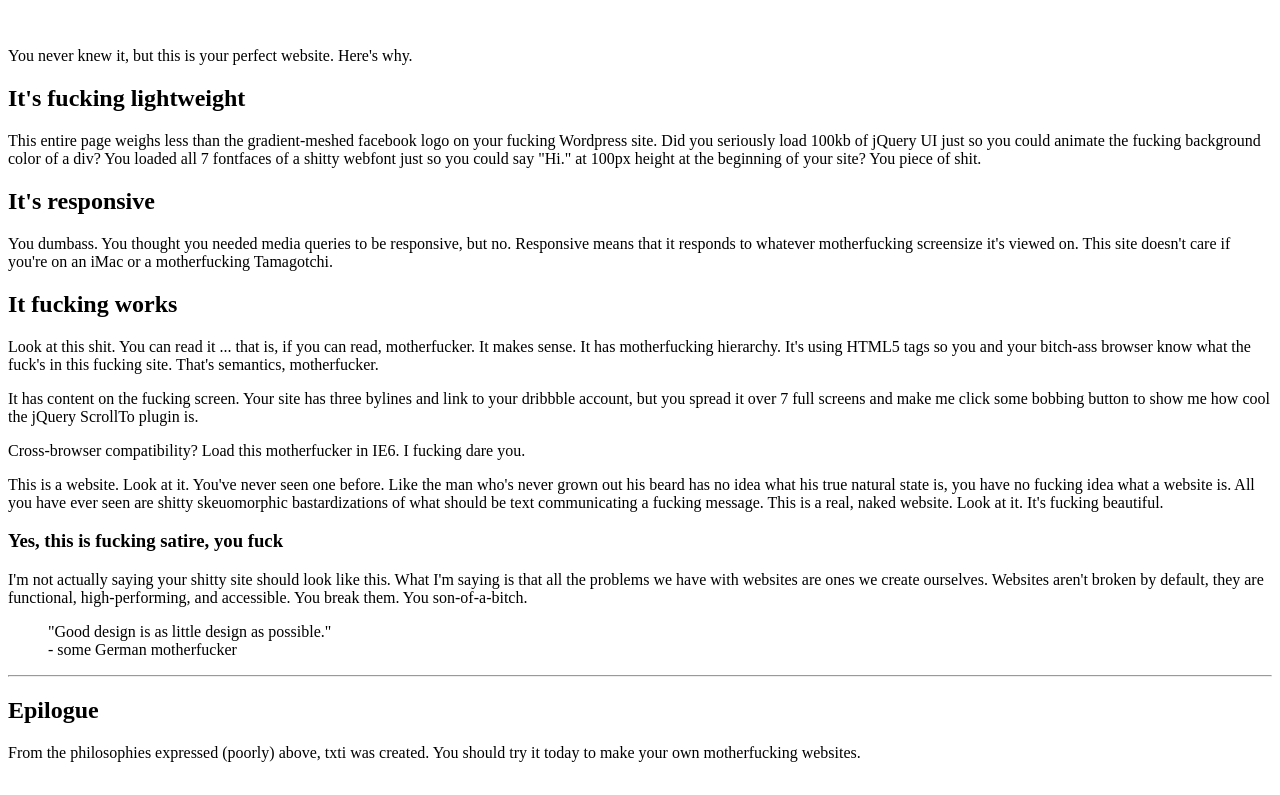
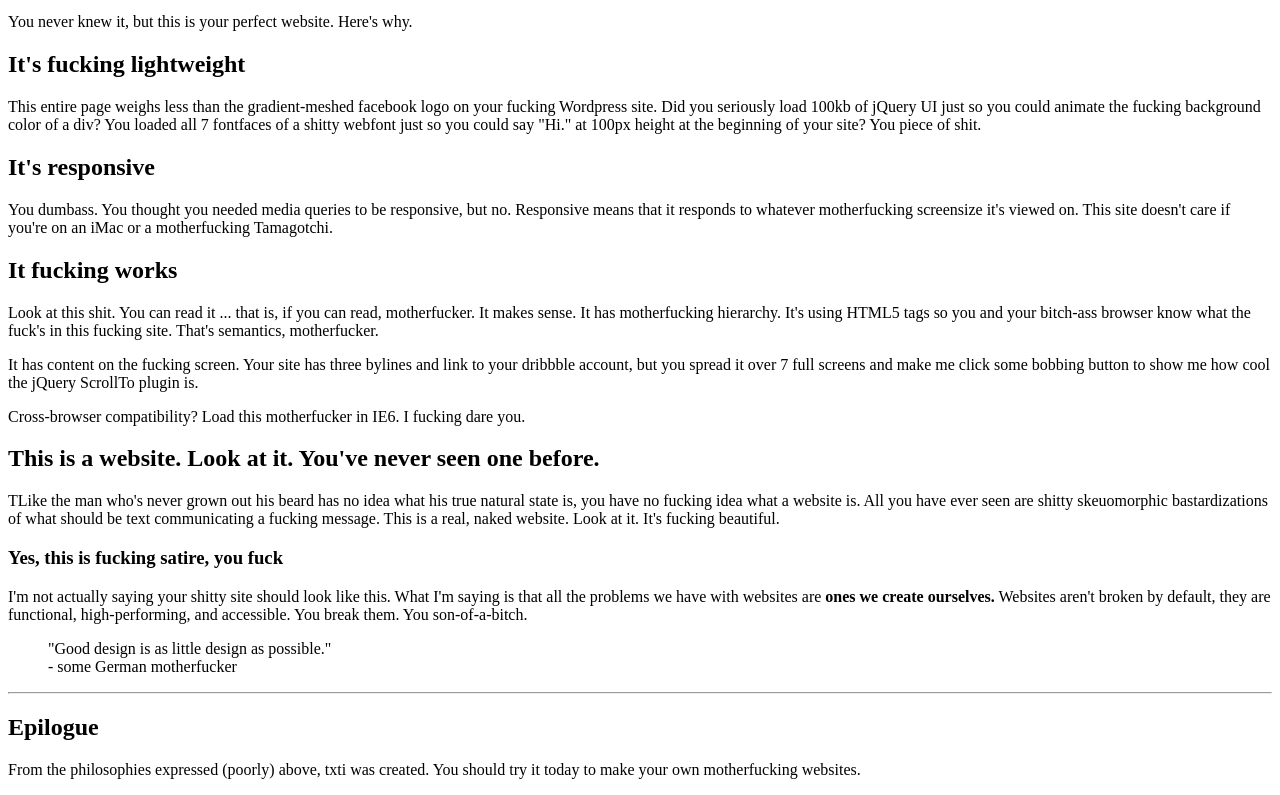
Before and after one commit to fr3d100/fr3d100.github.io, a plain HTML site: page index.html in a window 1280 px wide. Shown: the part 423-1218 px from the top of the page. Drawn offline with Linux system fonts and the light colour scheme.

Commit message:
Correction des anomalies mineures

```diff
--- a/index.html
+++ b/index.html
@@ -24,7 +24,7 @@
 
 <h3>Well guess what, motherfucker:</h3>
 <p>You. Are. Over-designing. Look at this shit. It's a motherfucking website. Why the fuck do you need to animate a fucking trendy-ass banner flag when I hover over that useless piece of shit? You spent hours on it and added 80 kilobytes to your fucking site, and some motherfucker jabbing at it on their iPad with fat sausage fingers will never see that shit. Not to mention blind people will never see that shit, but they don't see any of your shitty shit.</p>
-<br>
+
 <p>You never knew it, but this is your perfect website. Here's why.</p>
 
 <h2>It's fucking lightweight</h2>
@@ -40,11 +40,11 @@
 
 <p>Cross-browser compatibility? Load this motherfucker in IE6. I fucking dare you.</p>
 
-<p>This is a website. Look at it. You've never seen one before.
-Like the man who's never grown out his beard has no idea what his true natural state is, you have no fucking idea what a website is. All you have ever seen are shitty skeuomorphic bastardizations of what should be text communicating a fucking message. This is a real, naked website. Look at it. It's fucking beautiful.</p>
+<h2>This is a website. Look at it. You've never seen one before.</h2>
+<p>TLike the man who's never grown out his beard has no idea what his true natural state is, you have no fucking idea what a website is. All you have ever seen are shitty skeuomorphic bastardizations of what should be text communicating a fucking message. This is a real, naked website. Look at it. It's fucking beautiful.</p>
 
 <h3>Yes, this is fucking satire, you fuck</h3>
-<p>I'm not actually saying your shitty site should look like this. What I'm saying is that all the problems we have with websites are ones we create ourselves. Websites aren't broken by default, they are functional, high-performing, and accessible. You break them. You son-of-a-bitch.</p>
+<p>I'm not actually saying your shitty site should look like this. What I'm saying is that all the problems we have with websites are <b>ones we create ourselves.</b> Websites aren't broken by default, they are functional, high-performing, and accessible. You break them. You son-of-a-bitch.</p>
 
 	<blockquote>
 		"Good design is as little design as possible." <br>
```
